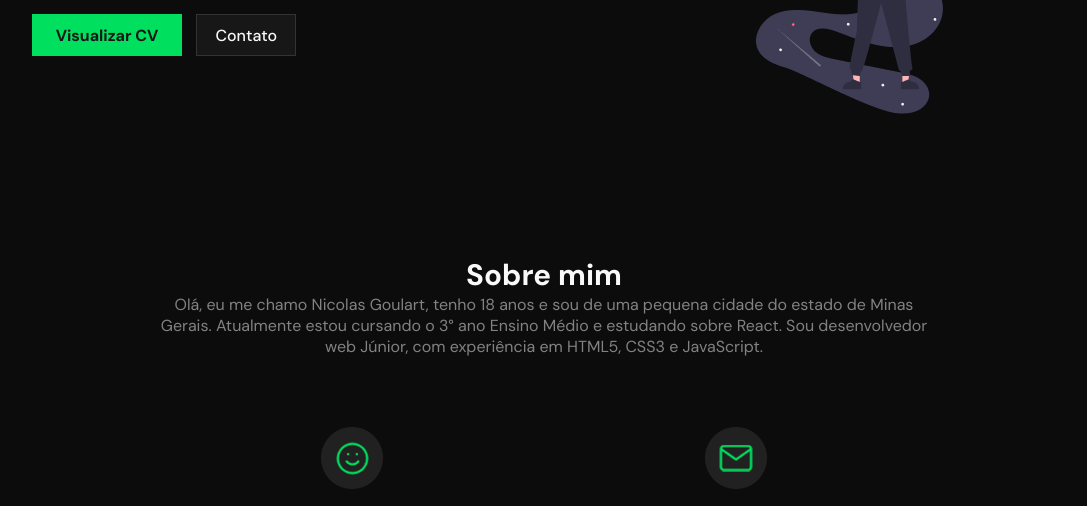
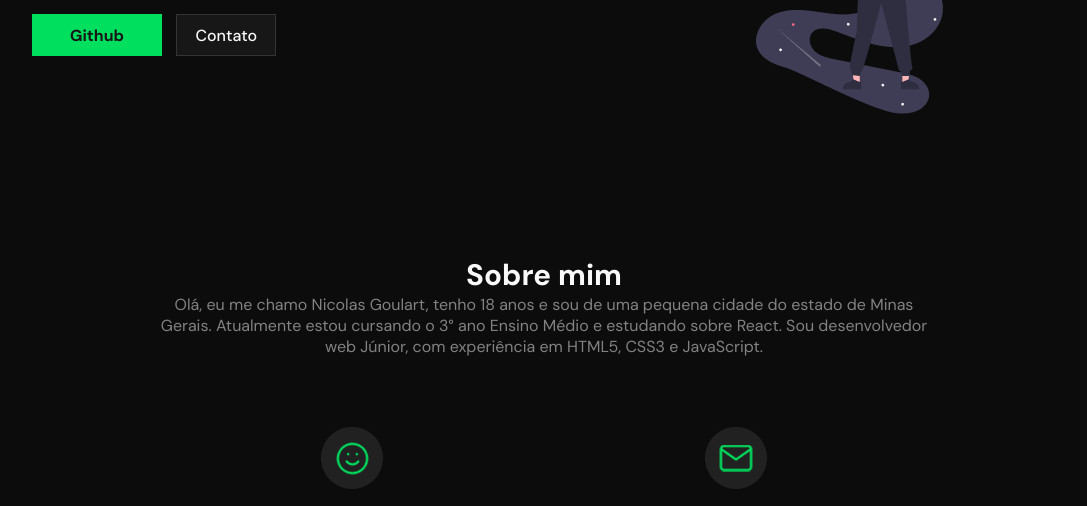
Before and after one commit to NormaN5001/Portfolio, a plain HTML site: page index.html in a window 1280 px wide. Shown: the part 267-773 px from the top of the page, without its empty margins (96-1183 px from the left). Drawn offline with Linux system fonts and the light colour scheme.

Commit message:
Update08

```diff
--- a/index.html
+++ b/index.html
@@ -4,6 +4,7 @@
 	<meta charset="utf-8">
 	<title>Portfólio</title>
 	  <link rel="stylesheet" type="text/css" href="styles.css">
+	  <link rel="icon" type="image/x-icon" href="./img/favicon.ico">
 	  <meta name="viewport" content="width=device-width, initial-scale=1.0">
 </head>
 <body>
@@ -25,8 +26,8 @@
 			<h1>Olá, eu sou o<br/> Nicolas Goulart (:</h1>
 			<p>Desenvolvedor Front-End Júnior</p>
 
-			<a href="img/cv.pdf" target="_BLANK">
-			<button class="download">Visualizar CV</button>
+			<a href="https://github.com/NormaN5001" target="_BLANK">
+			<button class="github">Github</button>
 			</a>
 			<a href="https://api.whatsapp.com/send?1=pt_BR&phone=5532984770122&text=Olá." target="_BLANK">
 				<button class="contact">Contato</button>
--- a/styles.css
+++ b/styles.css
@@ -32,6 +32,7 @@ ul li{
 	font-size: 2vh;
 	font-weight: 400;
 	color: #F9F9F9;
+	transition: 1.3s ease-in-out;
 }
 .presentation{
 	position: relative;
@@ -49,15 +50,16 @@ ul li{
 	font-weight: 500;
 	color: #828282;
 }
-.download{
+.github{
 	margin-top: 30px;
 	background-color: #00DF5E;
-	width: 150px;
+	width: 130px;
 	height: 42px;
 	border-style: none;
 	color: #171717;
 	font-weight: 700;
 	font-size: 1rem;
+	cursor: pointer;
 }
 .contact{
 	margin-top: 30px;
@@ -70,6 +72,7 @@ ul li{
 	color: #F9F9F9;
 	font-weight: 500;
 	font-size: 1rem;
+	cursor: pointer;
 }
 .presentation img{
 	position: absolute;
```
Also changed, not shown: img/favicon.ico (added).
